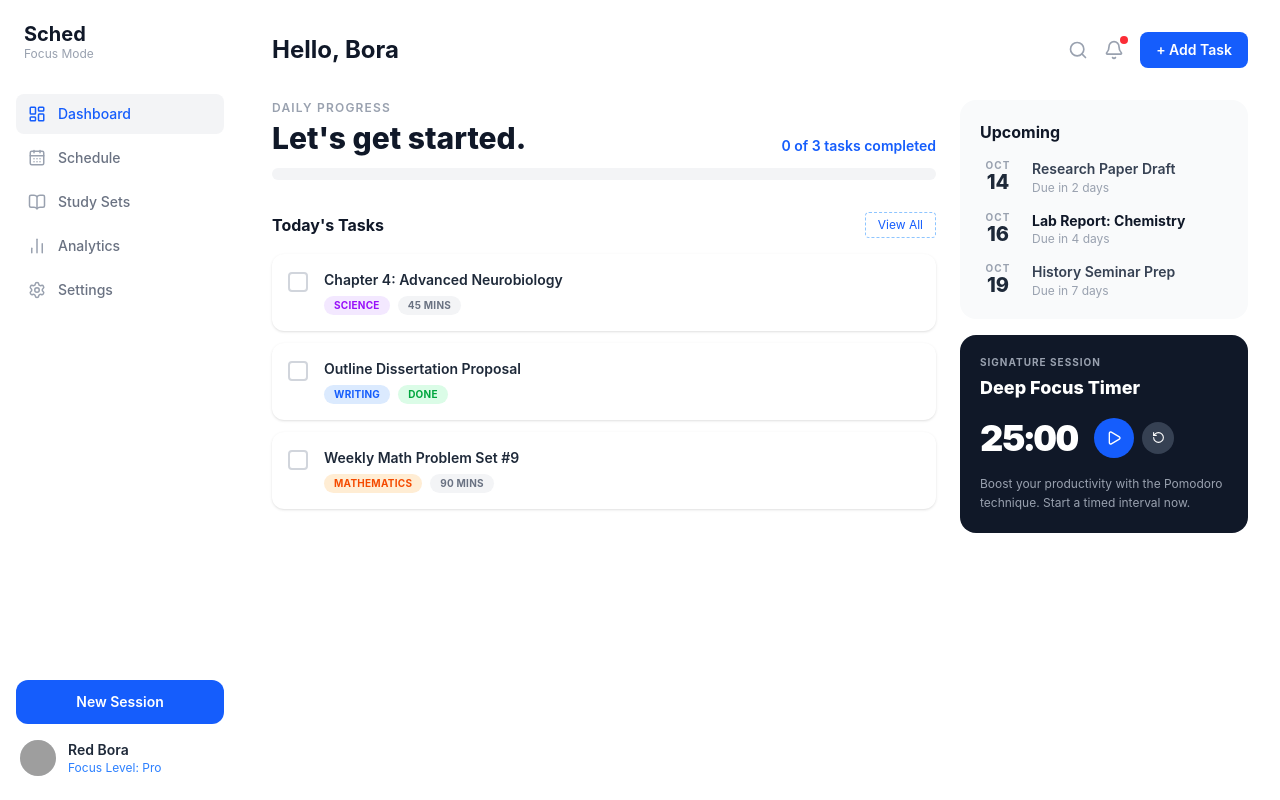
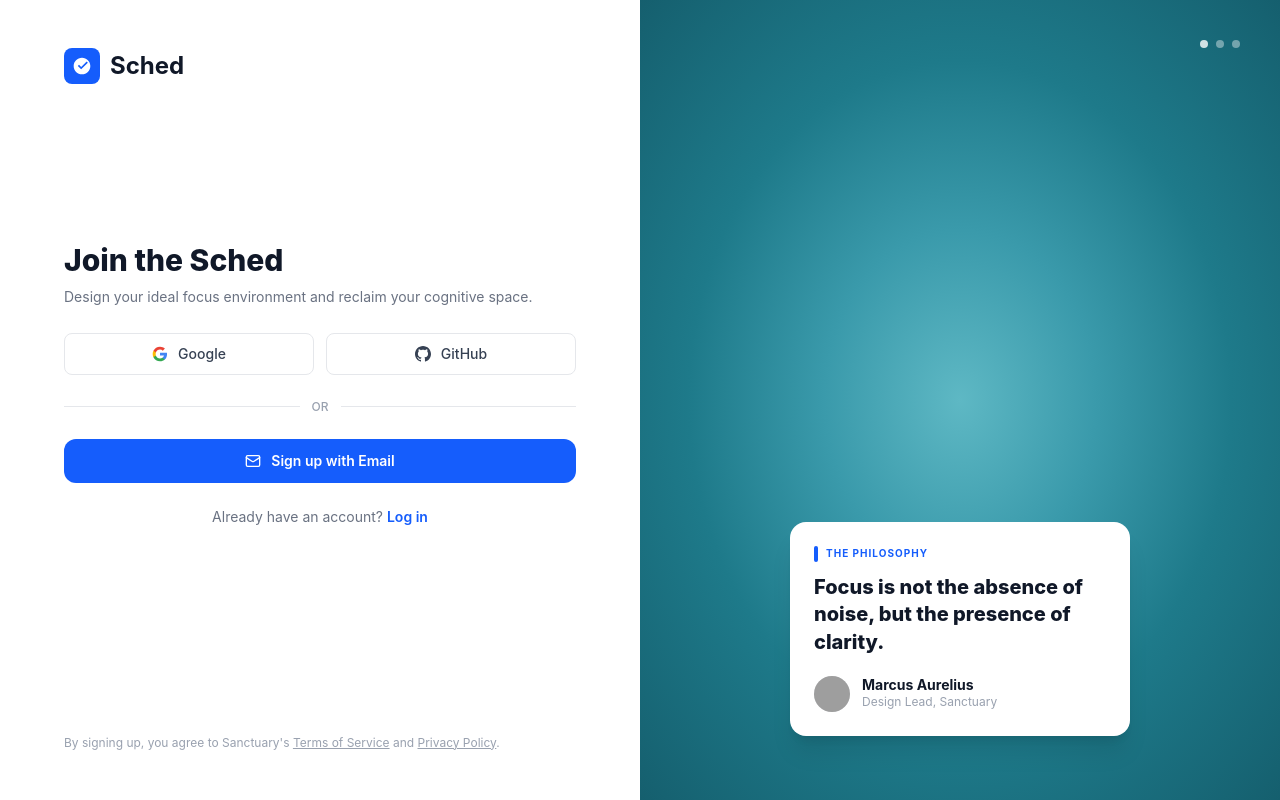
Before and after one commit to borared/Sched-Student-Planner-Subject, a React app in the folder frontend/: page / in a window 1280 px wide. Built offline with nearby package versions, Linux system fonts and the light colour scheme; grey boxes are pictures that could not be loaded; the HTML template or start-up script is replaced by a standard one.

Commit message:
updated App.jsx: imported Authentication.jsx into App.jsx

```diff
--- a/frontend/src/App.jsx
+++ b/frontend/src/App.jsx
@@ -1,11 +1,11 @@
 import SideBar from "./components/global/SideBar";
 import Dashboard from "./page/Dashboard";
+import Authentication from "./page/Authentication";
 
 function App() {
   return (
     <div className="flex h-screen bg-white overflow-hidden">
-      <SideBar />
-      <Dashboard />
+      <Authentication />
     </div>
   );
 }
```
